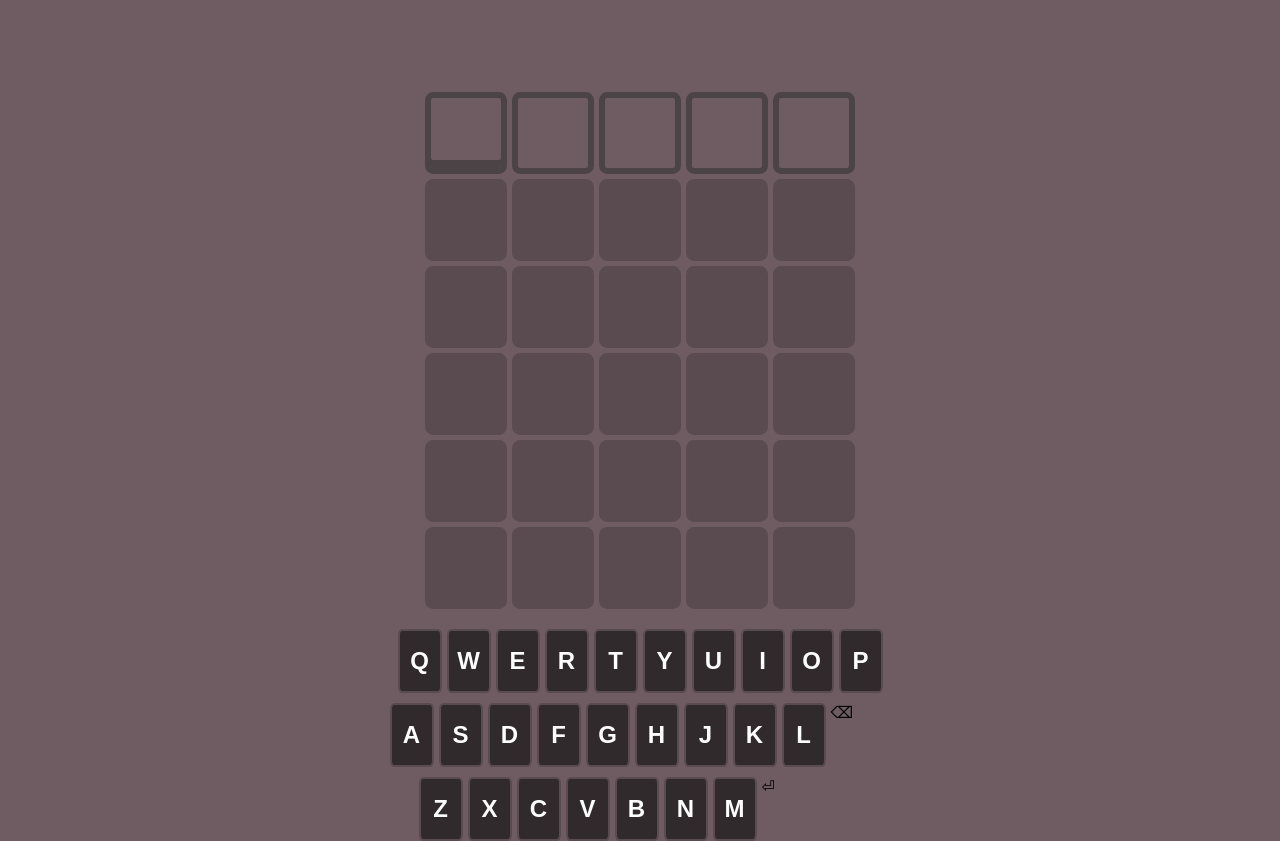
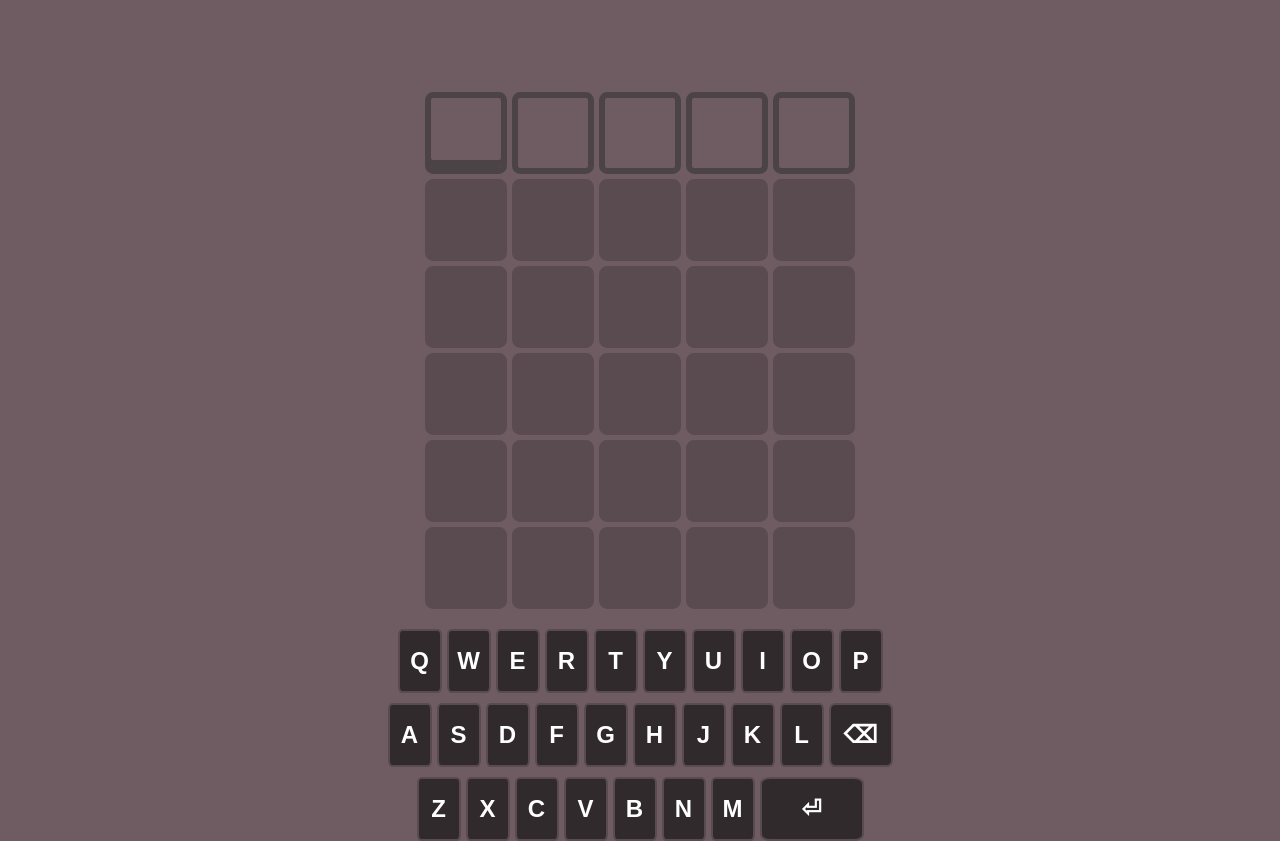
Before and after one commit to serbiko/Termo, a plain HTML site: page index.html in a window 1280 px wide. Shown: the part 58-899 px from the top of the page. Drawn offline with Linux system fonts and the light colour scheme.

Commit message:
ainda precisa

```diff
--- a/style.css
+++ b/style.css
@@ -183,16 +183,16 @@ body {
     gap: 5px;
 }
 
-.alphabet-letter {
+.alphabet-letter, .control-button {
     width: 40px;
     height: 60px;
-    border: 2px solid #594B4F;
+    border: 2px solid #594B4F; /* Contorno */
     display: flex;
     justify-content: center;
     align-items: center;
     font-size: 24px;
     font-weight: bold;
-    background-color: #312a2c;
+    background-color: #312a2c; /* Cor de fundo */
     color: white;
     border-radius: 10%;
     text-transform: uppercase;
@@ -215,7 +215,16 @@ body {
 
 .control-button {
     height: 60px;
+    background-color: #312a2c; /* Mantém a cor de fundo para os botões de controle */
+    border: 2px solid #594B4F; /* Mantém o contorno */
+    display: flex;
+    justify-content: center;
+    align-items: center;
+    font-weight: bold;
+    color: white;
+    border-radius: 10%;
 }
+
 
 .control-button.enter {
     width: 100px; /* Largura maior para o Enter */
@@ -259,7 +268,7 @@ body, input, textarea, button, select {
         gap: 3px;
     }
 
-    .alphabet-letter {
+    .alphabet-letter, .control-button {
         width: 24px;
         height: 40px;
         font-size: 18px;
```
